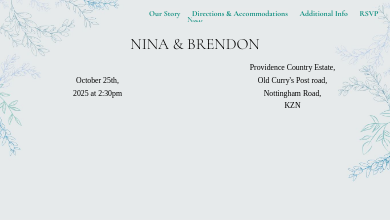
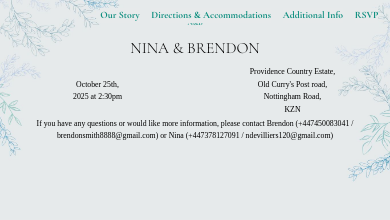
Before and after one commit to BrendonSmith8888/WeddingWebsiteNinaBren, a website: page index.html in a window 390 px wide. Drawn offline with nearby package versions, Linux system fonts and the light colour scheme; a web font is replaced by a local one.

Commit message:
Edited Home Page and updated style

```diff
--- a/css/styles.css
+++ b/css/styles.css
@@ -168,7 +168,7 @@ a{
     }
     #mainh4{
         color: #0a8d7d;
-        margin-top: 4%;
+        margin-top: 5%;
     }
     #rsvpModal{
         margin-left: 17.5%;
@@ -264,7 +264,6 @@ a{
 
     #thankyou{
         background: #e7eaeb;
-        /* background-image: url("../css/Images/BackgroundImageRSVP2.jpg"); */
         background-repeat: no-repeat;
         background-size: cover;
         color: #0a8d7d;
@@ -273,6 +272,10 @@ a{
         padding: 0;
         padding-top: 5%;
         width: 100%;
+    }
+
+    .nav-link{
+        font-size: 2.5vw;
     }
 }
 
@@ -295,7 +298,7 @@ a{
     }
     #mainh4{
         color: #0a8d7d;
-        margin-top: 4%;
+        margin-top: 5%;
     }
 
     #rsvpModal{
@@ -392,7 +395,6 @@ a{
 
     #thankyou{
         background: #e7eaeb;
-        /* background-image: url("../css/Images/BackgroundImageRSVP2.jpg"); */
         background-repeat: no-repeat;
         background-size: cover;
         color: #0a8d7d;
@@ -401,6 +403,9 @@ a{
         padding: 0;
         padding-top: 5%;
         width: 100%;
+    }
+    .nav-link{
+        font-size: 2.5vw;
     }
 
 }
@@ -517,7 +522,6 @@ a{
 
 #thankyou{
     background: #e7eaeb;
-    /* background-image: url("../css/Images/BackgroundImageRSVP2.jpg"); */
     background-repeat: no-repeat;
     background-size: cover;
     color: #0a8d7d;
--- a/index.html
+++ b/index.html
@@ -47,6 +47,10 @@
                 </div>
             </div>
         </div>
+        <div class="container">
+            <p>If you have any questions or would like more information, please contact Brendon (+447450083041 /
+                brendonsmith8888@gmail.com) or Nina (+447378127091 / ndevilliers120@gmail.com)</p>
+        </div>
     </section>
     <script src="../node_modules/@fortawesome/fontawesome-free/js/fontawesome.min.js"></script>
     <script src="../node_modules/bootstrap/dist/js/bootstrap.bundle.min.js"></script>
```
